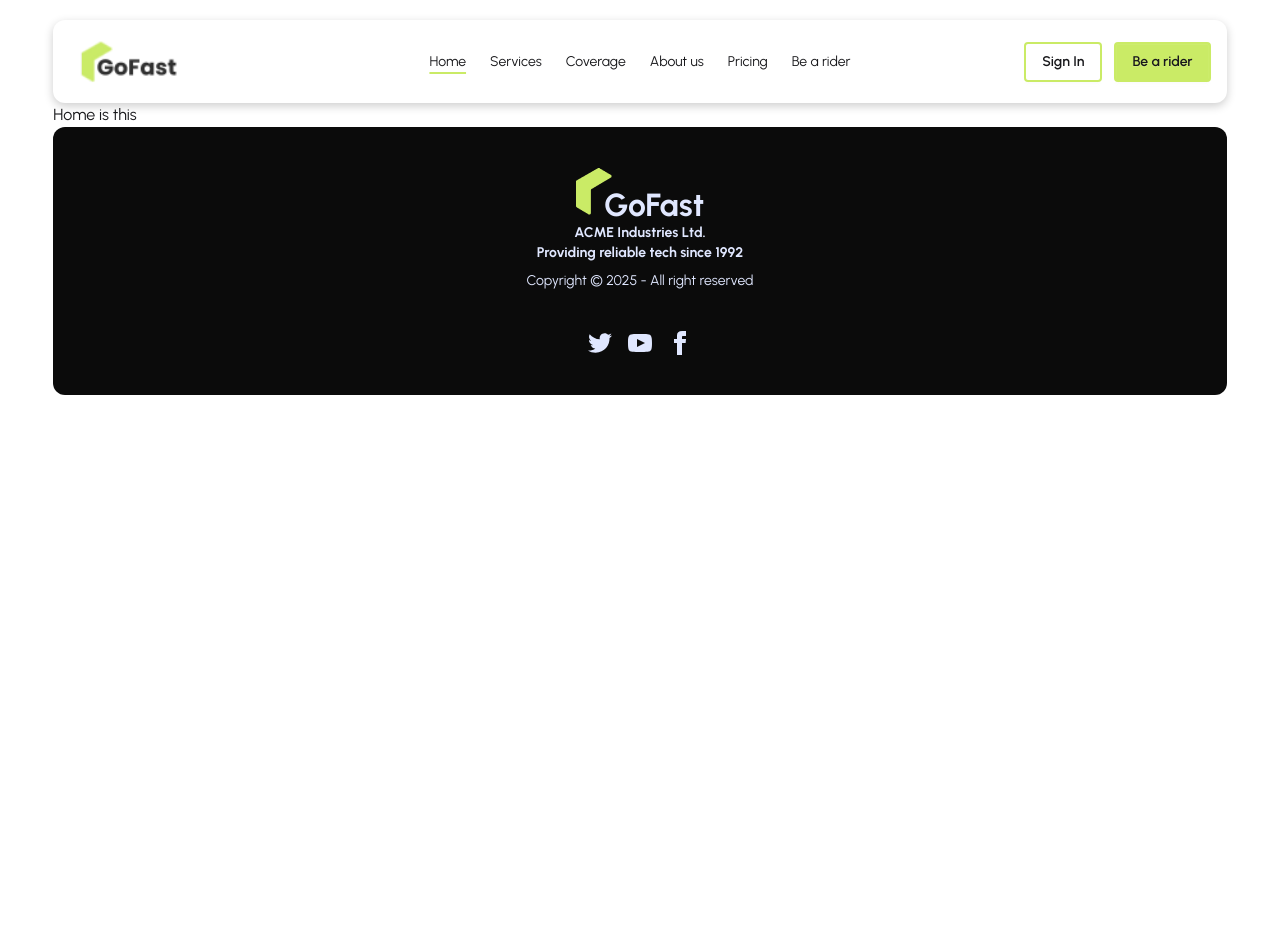
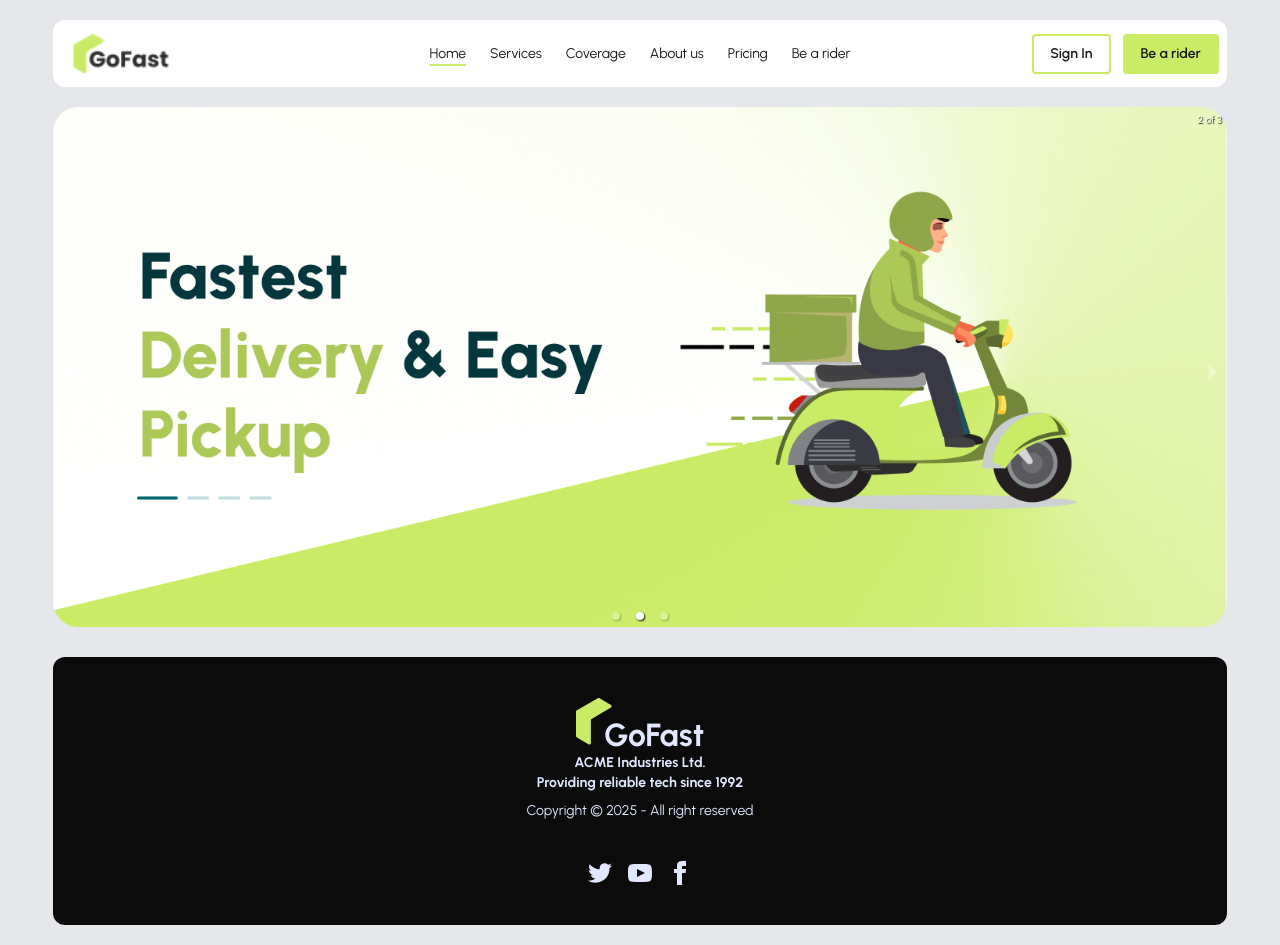
Before and after one commit to BFIbrahim/courier-website-fullstack, a React (Vite) app: page / in a window 1280 px wide. Before the commit the page ends 800 px from the top, so only its background shows below. Built offline with nearby package versions, Linux system fonts and the light colour scheme.

Commit message:
Banner section completed

```diff
--- a/package.json
+++ b/package.json
@@ -13,6 +13,7 @@
     "@tailwindcss/vite": "^4.1.16",
     "react": "^19.1.1",
     "react-dom": "^19.1.1",
+    "react-responsive-carousel": "^3.2.23",
     "react-router": "^7.9.5",
     "tailwindcss": "^4.1.16"
   },
--- a/src/main.jsx
+++ b/src/main.jsx
@@ -6,7 +6,7 @@ import { router } from './router/router.jsx';
 
 createRoot(document.getElementById('root')).render(
   <StrictMode>
-    <div className='font-urbanist'>
+    <div className='font-urbanist bg-gray-200 py-5'>
       <RouterProvider router={router} />
     </div>
   </StrictMode>,
--- /dev/null
+++ b/src/pages/Home/Banner/Banner.jsx
@@ -0,0 +1,30 @@
+import React from 'react'
+import { Carousel } from 'react-responsive-carousel';
+import "react-responsive-carousel/lib/styles/carousel.min.css";
+
+import img1 from '../../../assets/banner/banner1.png'
+import img2 from '../../../assets/banner/banner2.png'
+import img3 from '../../../assets/banner/banner3.png'
+
+const Banner = () => {
+    return (
+        <div className='my-5'>
+            <Carousel autoPlay={true} infiniteLoop={true} showThumbs={false}>
+                <div>
+                    <img src={img1} />
+
+                </div>
+                <div>
+                    <img src={img2} />
+
+                </div>
+                <div>
+                    <img src={img3} />
+
+                </div>
+            </Carousel>
+        </div>
+    )
+}
+
+export default Banner
--- a/src/pages/Home/Home/Home.jsx
+++ b/src/pages/Home/Home/Home.jsx
@@ -1,8 +1,11 @@
 import React from 'react'
+import Banner from '../Banner/Banner'
 
 const Home = () => {
   return (
-    <div>Home is this</div>
+    <div>
+        <Banner></Banner>
+    </div>
   )
 }
 
--- a/src/pages/SharesComponents/Navbar.jsx
+++ b/src/pages/SharesComponents/Navbar.jsx
@@ -16,7 +16,7 @@ const Navbar = () => {
 
     return (
         <div>
-            <div className="navbar bg-base-100 shadow-[0_3px_10px_rgb(0,0,0,0.2)] p-4 mt-5 rounded-xl">
+            <div className="navbar bg-base-100 rounded-xl">
                 <div className="navbar-start">
                     <div className="dropdown">
                         <div tabIndex={0} role="button" className="btn btn-ghost lg:hidden">
@@ -30,7 +30,7 @@ const Navbar = () => {
                         </ul>
                     </div>
                     <a>
-                        <img className='w-32' src={logo} alt="" />
+                        <img className='w-16 md:w-32' src={logo} alt="" />
                     </a>
                 </div>
                 <div className="navbar-center hidden lg:flex">
```
Also changed, not shown: 1 other file (tests, documents, lock files or other folders).
